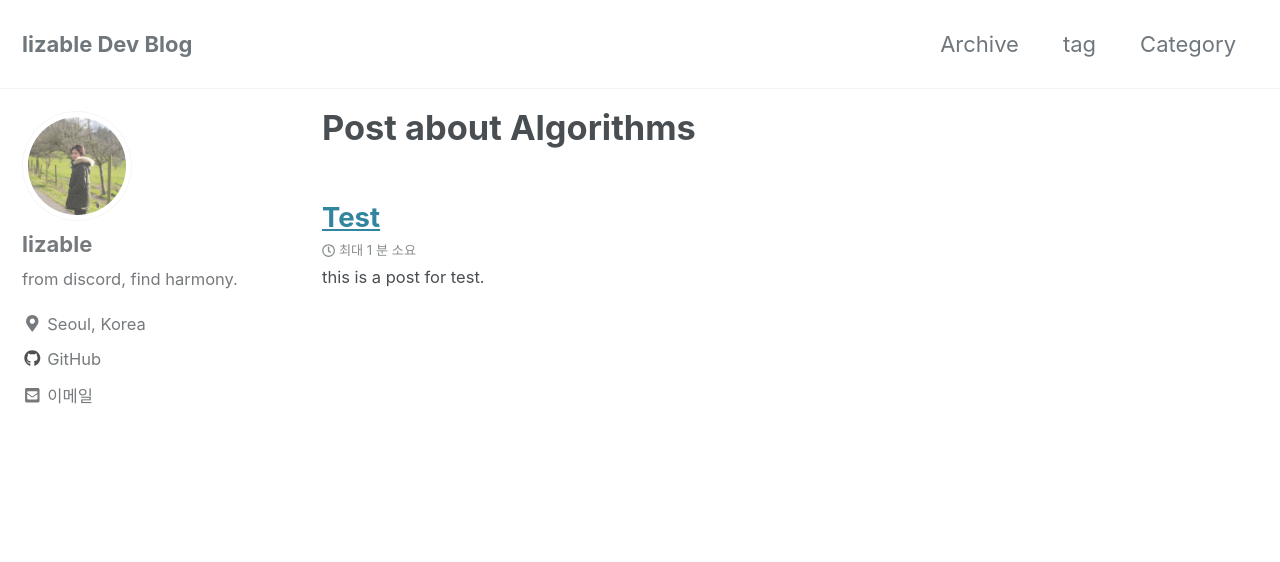
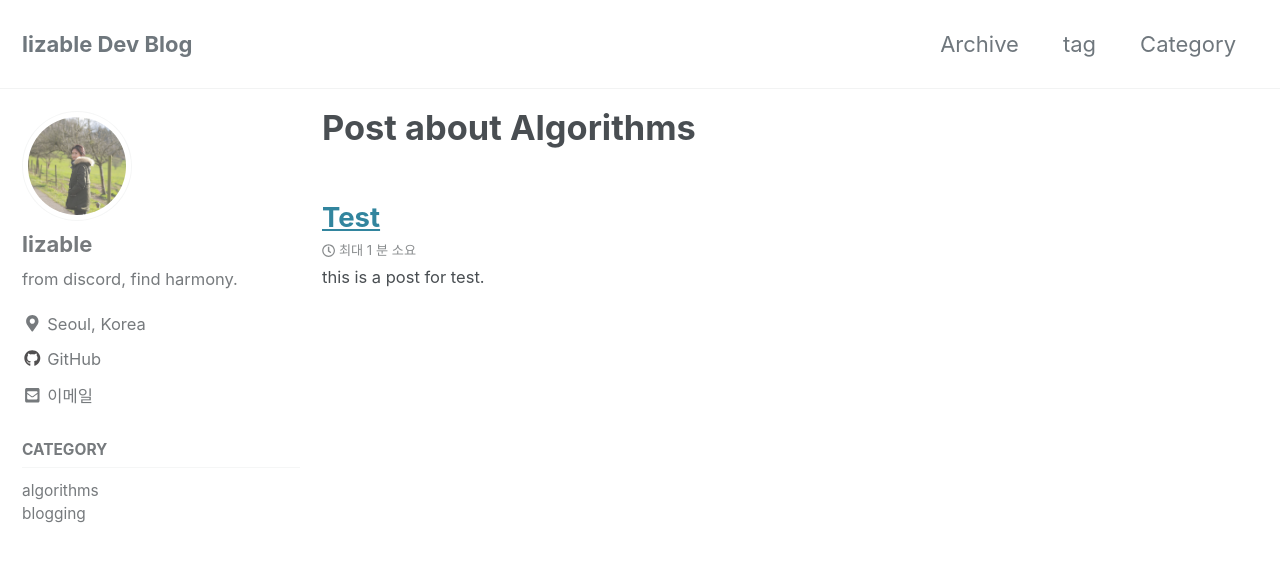
Before and after one commit to lizable/lizable.github.io, a Jekyll site: the page built from _pages/categories/category-algorithms.md, in a window 1280 px wide and 900 px high. Shown: the top 562 px of the window. Built offline with Jekyll 4.4.1, drawn with Linux system fonts in a browser that asks for light colours; cached includes are drawn as plain includes; nearby versions of some CDN libraries.

Commit message:
add category menu to layout constantly

```diff
--- a/_config.yml
+++ b/_config.yml
@@ -298,7 +298,7 @@ defaults:
       search: true
       related: true
       sidebar:
-        nav: sidebar-blogging
+      nav: "_posts"
 
   # _posts/Algorithms
   - scope:
@@ -313,8 +313,7 @@ defaults:
       search: true
       related: true
       sidebar:
-        title: "Algorithms 카테고리"
-        nav: sidebar-algorithms
+        nav: "_posts"
 
 
   # _posts
@@ -329,6 +328,8 @@ defaults:
       share: true
       search: true
       related: true
+      sidebar:
+        nav: "_posts"
 
   # _pages
   - scope:
@@ -338,3 +339,5 @@ defaults:
       layout: single
       classes: wide
       author_profile: true
+      sidebar:
+        nav: "_posts"
```
Also changed, not shown: _pages/categories/category-blogging.md (+0 -2 lines).
